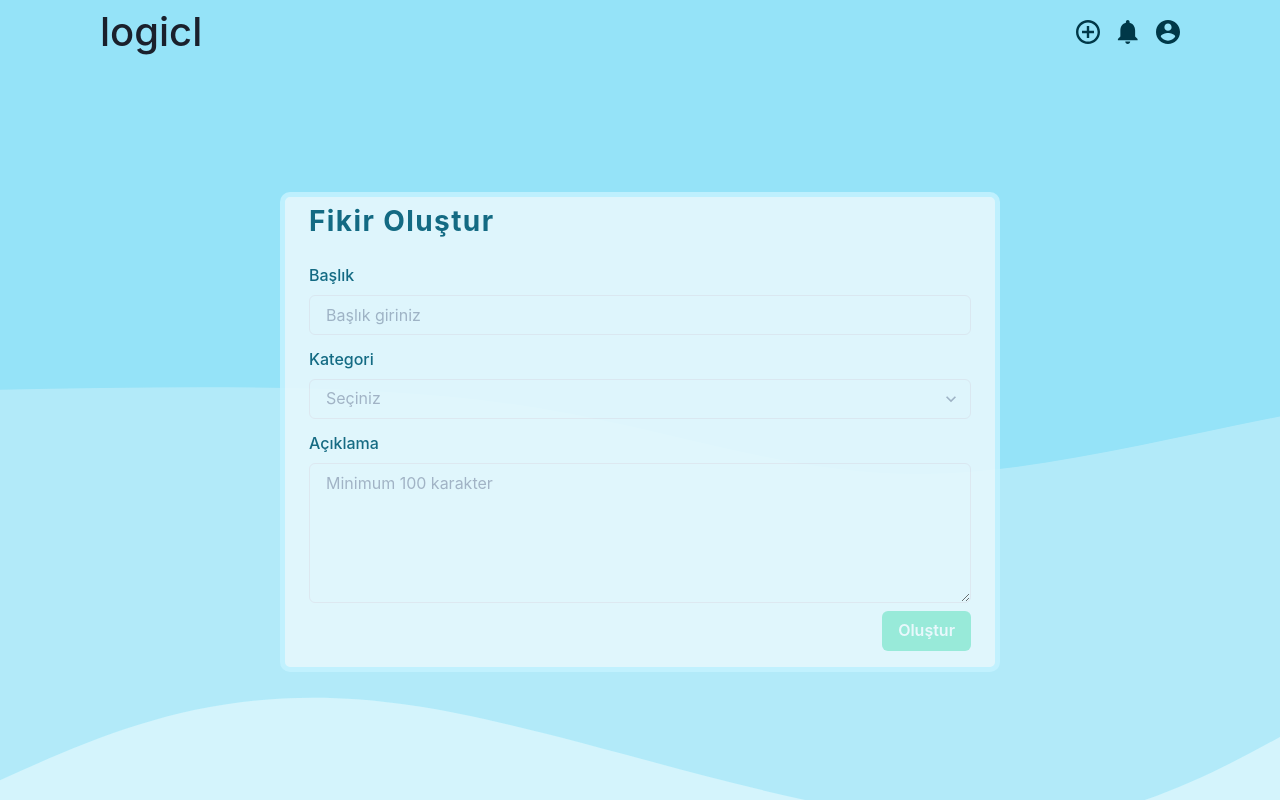
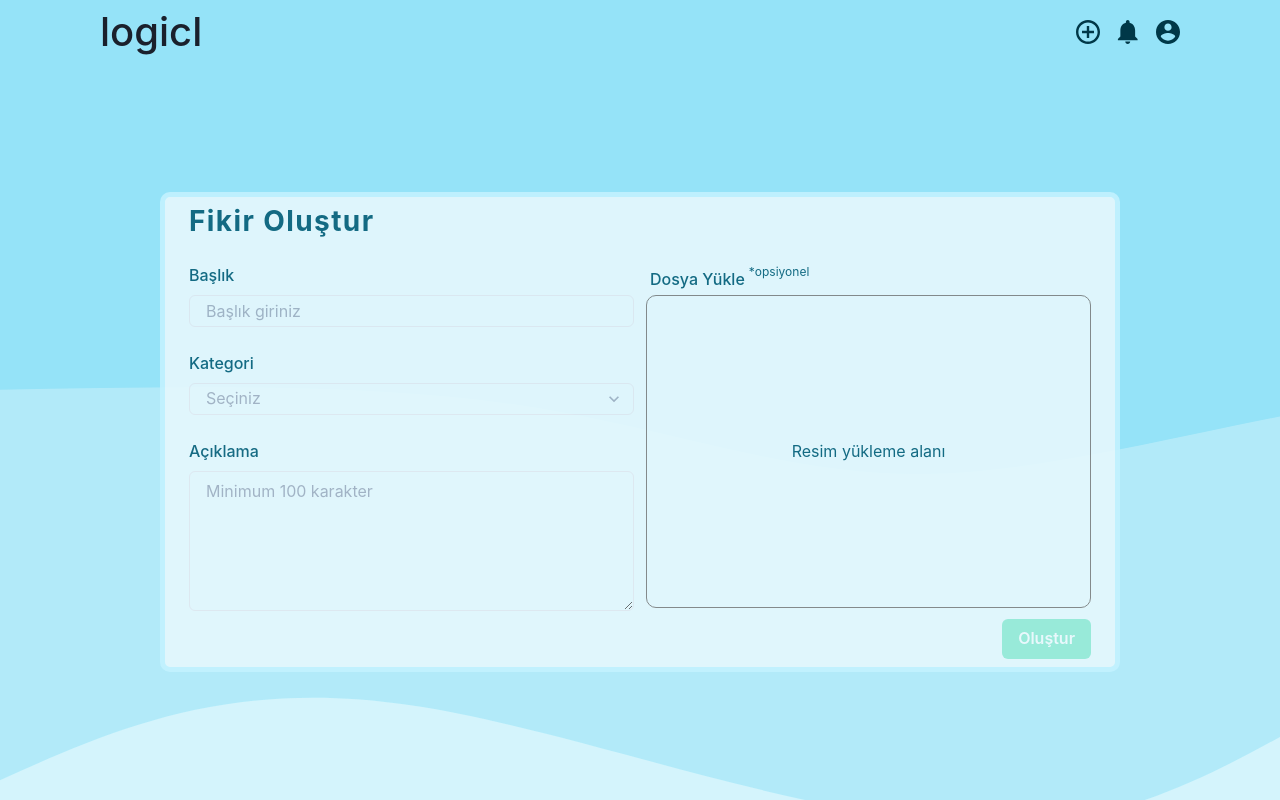
Before and after one commit to pauieeecs/logicl, a Next.js app: page /create-post in a window 1280 px wide. Built offline with nearby package versions, Linux system fonts and the light colour scheme.

Commit message:
form created

```diff
--- a/src/pages/create-post.tsx
+++ b/src/pages/create-post.tsx
@@ -6,6 +6,7 @@ import {
   Heading,
   Input,
   Select,
+  Text,
   Textarea,
 } from "@chakra-ui/react"
 import { useState } from "react"
@@ -15,10 +16,11 @@ const CreatePost: React.FC = () => {
   const [title, setTitle] = useState("")
   const [category, setCategory] = useState("")
   const [desc, setDesc] = useState("")
+
   return (
     <Container bgSrc="/wave1.svg">
       <Flex
-        w="720px"
+        w="960px"
         minH="480px"
         bgColor="#E6F8FD"
         borderRadius="10px"
@@ -34,15 +36,23 @@ const CreatePost: React.FC = () => {
           Fikir Oluştur
         </Heading>
         <FormControl mt={6}>
+          <Flex direction="row">
+            <Flex direction="column" w="50%">
+              <Flex direction="column">
                 <FormLabel>Başlık</FormLabel>
                 <Input
                   onChange={(e) => setTitle(e.target.value)}
+                  h="32px"
                   value={title}
                   placeholder="Başlık giriniz"
                 ></Input>
-          <FormLabel mt={3}>Kategori</FormLabel>
+              </Flex>
+
+              <Flex mt={6} direction="column">
+                <FormLabel>Kategori</FormLabel>
                 <Select
                   value={category}
+                  h="32px"
                   color={category === "" ? "gray.400" : "black"}
                   onChange={(e) => setCategory(`${e.target.value}`)}
                   placeholder="Seçiniz"
@@ -51,14 +61,37 @@ const CreatePost: React.FC = () => {
                   <option>Mobil</option>
                   <option>Design</option>
                 </Select>
-          <FormLabel mt={3}>Açıklama</FormLabel>
+              </Flex>
+
+              <Flex direction="column" mt={6}>
+                <FormLabel>Açıklama</FormLabel>
                 <Textarea
                   onChange={(e) => setDesc(e.target.value)}
                   value={desc}
                   minH="140px"
                   placeholder="Minimum 100 karakter"
                 ></Textarea>
-          {console.log(title, category, desc)}
+              </Flex>
+            </Flex>
+
+            <Flex w="50%" minH="100%" borderRadius="10px" ml={3} direction="column">
+              <Flex>
+                <FormLabel m="1">Dosya Yükle</FormLabel>
+                <Text fontSize="12px">*opsiyonel</Text>
+              </Flex>
+              <Flex
+                border="1px solid gray"
+                minH="90%"
+                alignItems="center"
+                justifyContent="center"
+                direction="column"
+                borderRadius="10px"
+              >
+                Resim yükleme alanı
+              </Flex>
+            </Flex>
+          </Flex>
+
           <Flex mt={2} justifyContent="flex-end">
             <Button
               disabled={desc.length >= 100 && title.length >= 8 && category !== "" ? false : true}
```
Lines whose indentation alone changed are shown as unchanged.
